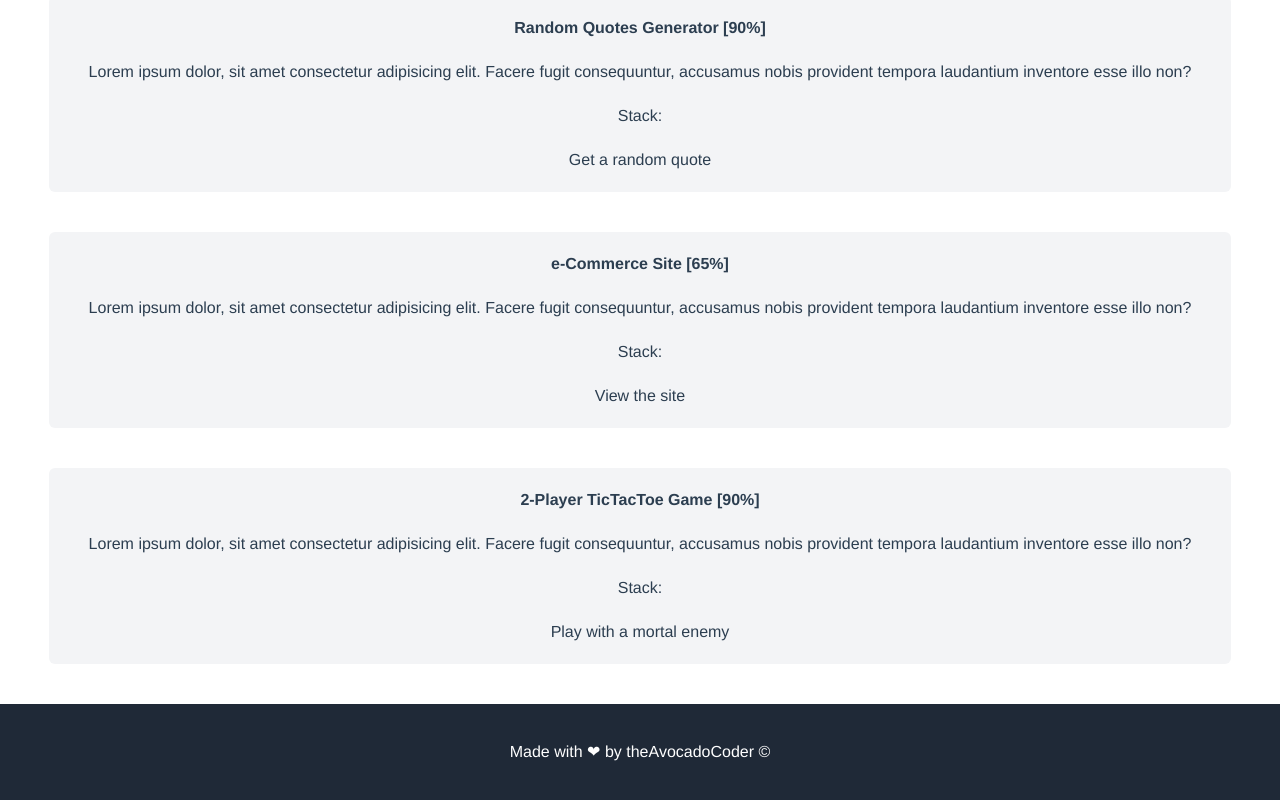
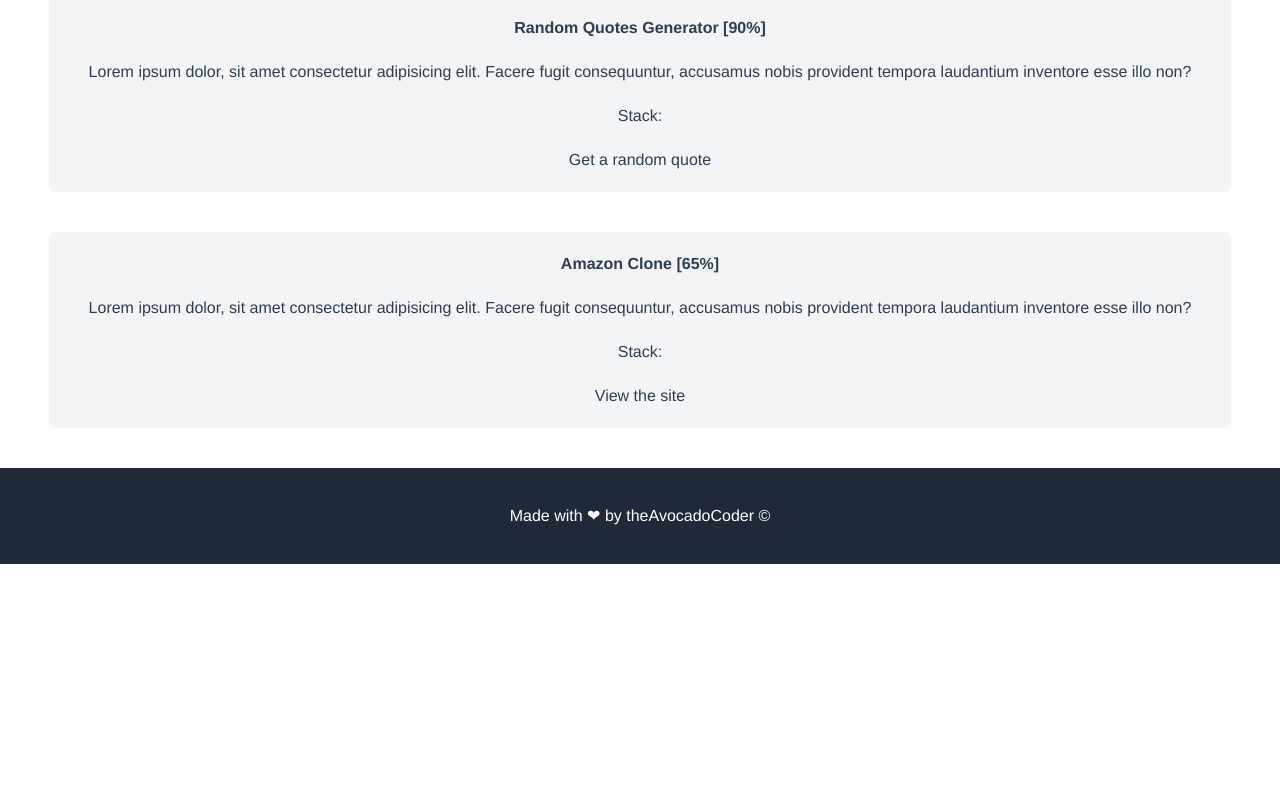
Before and after one commit to theAvocadoCoder/theavocadocoder-site, a Vue app: page /projects in a window 1280 px wide. Shown: the part 928-1728 px from the top of the page. After the commit the page ends 1492 px from the top, so only its background shows below. Built offline with nearby package versions, Linux system fonts and the light colour scheme.

Commit message:
project redirect issue fixed

```diff
--- a/src/components/ProjectComponent.vue
+++ b/src/components/ProjectComponent.vue
@@ -37,7 +37,7 @@
           </div>
         </div>
         <div>
-          <a target="_blank" :href="project.route">{{
+          <a :target="project.target" :href="project.route">{{
             project.callToAction
           }}</a>
         </div>
@@ -58,6 +58,7 @@ export default {
           description:
             "Lorem ipsum dolor, sit amet consectetur adipisicing elit. Facere fugit consequuntur, accusamus nobis provident tempora laudantium inventore esse illo non?",
           stacks: [],
+          target: "_blank",
           route: "https://avocadocoder-javascript-calculator.netlify.app/",
           callToAction: "Crunch some numbers",
           progress: 80,
@@ -67,7 +68,9 @@ export default {
           description:
             "Lorem ipsum dolor, sit amet consectetur adipisicing elit. Facere fugit consequuntur, accusamus nobis provident tempora laudantium inventore esse illo non?",
           stacks: [],
-          route: "https://avocadocoder-markdown-previewer.netlify.app/",
+          target: "",
+          // route: "https://avocadocoder-markdown-previewer.netlify.app/",
+          route: "/in-progress",
           callToAction: "Write some text",
           progress: 85,
         },
@@ -76,7 +79,9 @@ export default {
           description:
             "Lorem ipsum dolor, sit amet consectetur adipisicing elit. Facere fugit consequuntur, accusamus nobis provident tempora laudantium inventore esse illo non?",
           stacks: [],
-          route: "https://avocadocoder-postit-lister.netlify.app/",
+          target: "",
+          // route: "https://avocadocoder-postit-lister.netlify.app/",
+          route: "/in-progress",
           callToAction: "Make some notes",
           progress: 70,
         },
@@ -85,27 +90,22 @@ export default {
           description:
             "Lorem ipsum dolor, sit amet consectetur adipisicing elit. Facere fugit consequuntur, accusamus nobis provident tempora laudantium inventore esse illo non?",
           stacks: [],
-          route: "https://avocadocoder-random-quotes-generator.netlify.app/",
+          target: "",
+          // route: "https://avocadocoder-random-quotes-generator.netlify.app/",
+          route: "/in-progress",
           callToAction: "Get a random quote",
           progress: 90,
         },
         {
-          title: "e-Commerce Site",
+          title: "Amazon Clone",
           description:
             "Lorem ipsum dolor, sit amet consectetur adipisicing elit. Facere fugit consequuntur, accusamus nobis provident tempora laudantium inventore esse illo non?",
           stacks: [],
-          route: "https://avocadocoder-e-commerce-site.netlify.app/",
+          target: "",
+          // route: "https://avocadocoder-amazon-clone.netlify.app/",
+          route: "/in-progress",
           callToAction: "View the site",
           progress: 65,
-        },
-        {
-          title: "2-Player TicTacToe Game",
-          description:
-            "Lorem ipsum dolor, sit amet consectetur adipisicing elit. Facere fugit consequuntur, accusamus nobis provident tempora laudantium inventore esse illo non?",
-          stacks: [],
-          route: "https://avocadocoder-tictactoe.netlify.app/",
-          callToAction: "Play with a mortal enemy",
-          progress: 90,
         },
       ],
     };
--- a/src/main.js
+++ b/src/main.js
@@ -4,4 +4,6 @@ import router from "./router";
 import store from "./store";
 import "./css/main.css";
 
-createApp(App).use(store).use(router).mount("#app");
+const app = createApp(App);
+app.config.globalProperties.window = window;
+app.use(store).use(router).mount("#app");
--- a/src/router/index.js
+++ b/src/router/index.js
@@ -1,6 +1,7 @@
 import { createRouter, createWebHistory } from "vue-router";
 import Home from "../views/Home.vue";
 import Projects from "../views/Projects.vue";
+import InProgress from "../views/InProgress.vue";
 
 const routes = [
   {
@@ -13,6 +14,11 @@ const routes = [
     name: "Projects",
     component: Projects,
   },
+  {
+    path: "/in-progress",
+    name: "InProgress",
+    component: InProgress,
+  }
 ];
 
 const router = createRouter({
```
